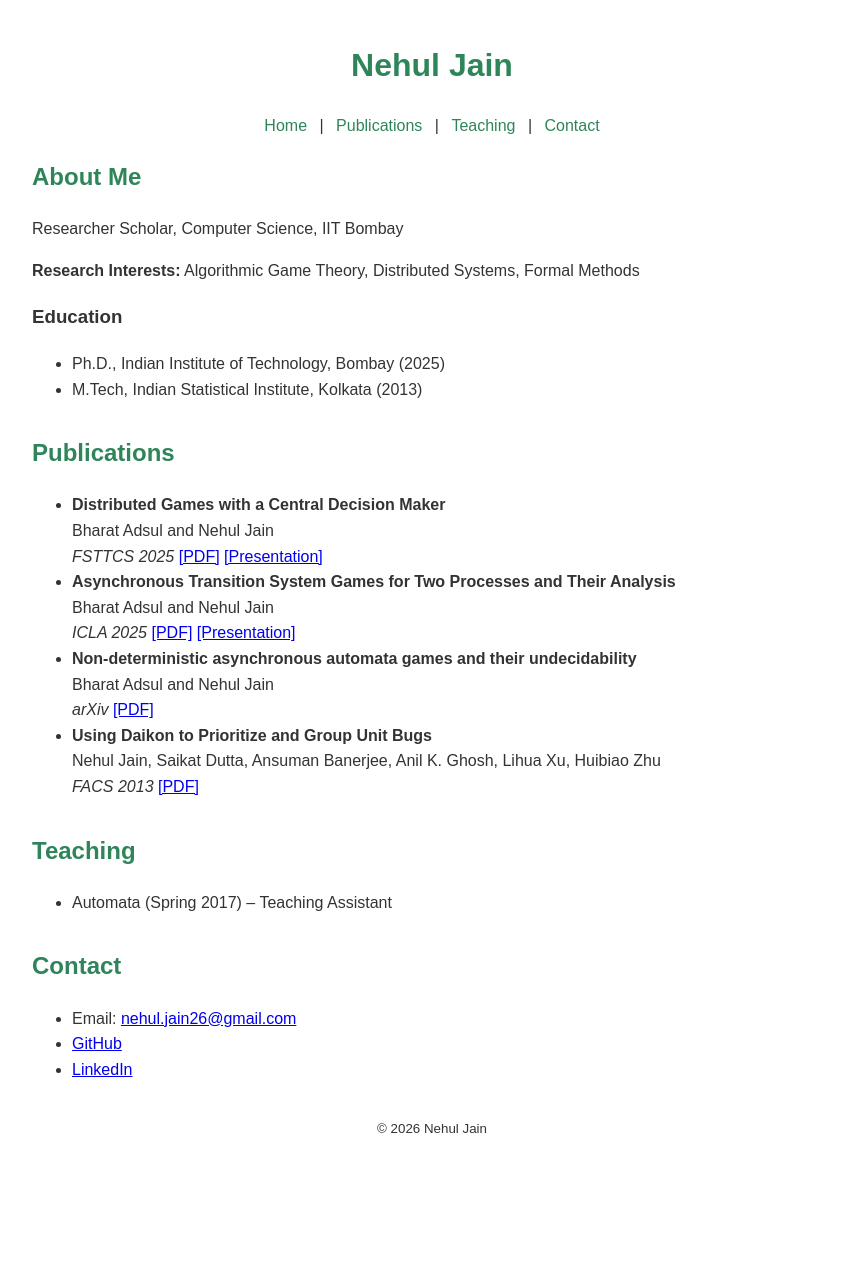
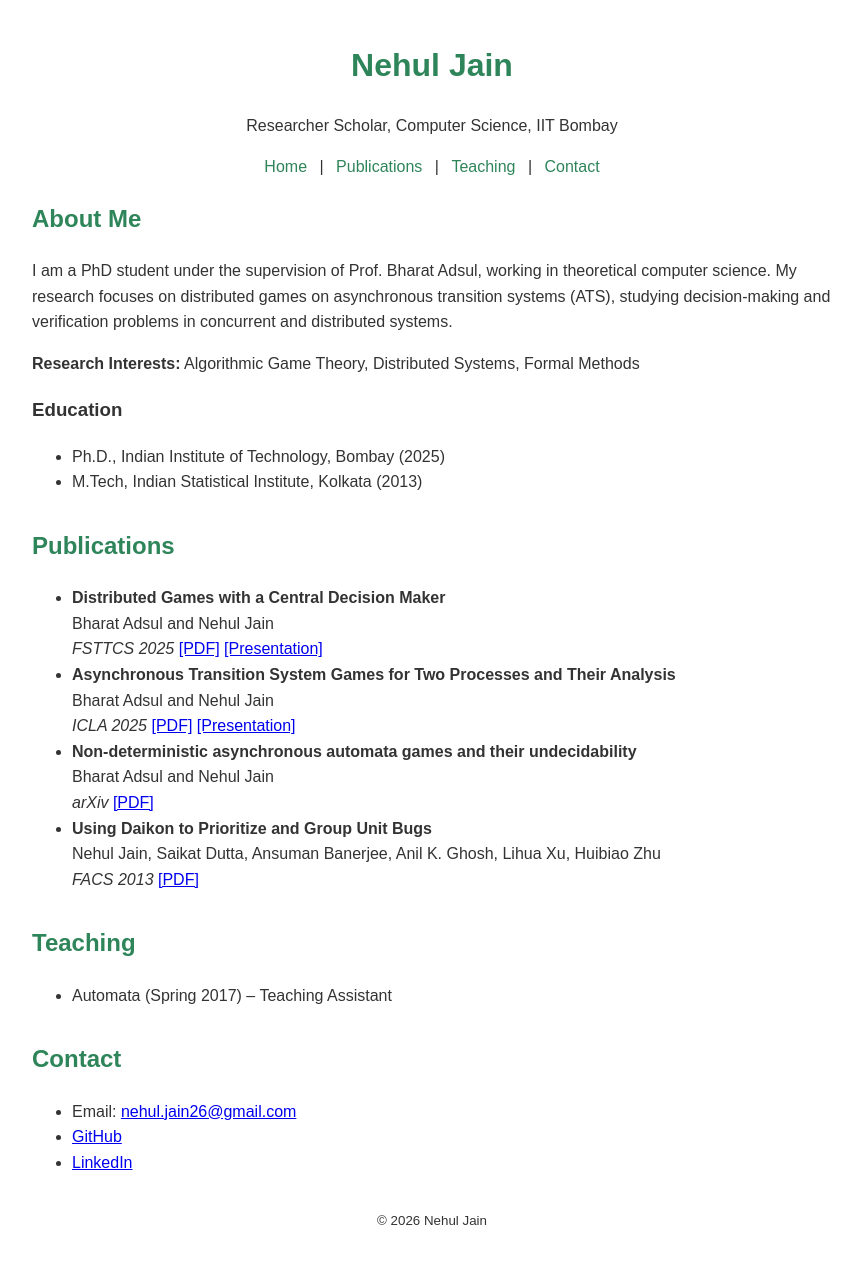
Before and after one commit to nehuljain26/nehuljain26.github.io, a Jekyll site: the page built from index.md, in a window 1280 px wide. Shown: the whole page, without its empty margins (208-1069 px from the left). Built offline with Jekyll 4.4.1, drawn with Linux system fonts in a browser that asks for light colours; before the commit the page ends 1180 px from its top, so only the background shows below that.

Commit message:
added long description

```diff
--- a/_data/bio.yml
+++ b/_data/bio.yml
@@ -1,6 +1,7 @@
 name: "Nehul Jain"
 position: "Researcher Scholar, Computer Science"
 institution: "IIT Bombay"
+description: "I am a PhD student under the supervision of Prof. Bharat Adsul, working in theoretical computer science. My research focuses on distributed games on asynchronous transition systems (ATS), studying decision-making and verification problems in concurrent and distributed systems."
 interests:
   - Algorithmic Game Theory
   - Distributed Systems
--- a/_includes/bio.html
+++ b/_includes/bio.html
@@ -1,6 +1,6 @@
 <section id="bio">
   <h2>About Me</h2>
-  <p>{{ site.data.bio.position }}, {{ site.data.bio.institution }}</p>
+  <p>{{ site.data.bio.description }}</p>
   <p><strong>Research Interests:</strong> {{ site.data.bio.interests | join: ", " }}</p>
   <h3>Education</h3>
   <ul>
--- a/_layouts/default.html
+++ b/_layouts/default.html
@@ -8,6 +8,7 @@
 <body>
   <header>
     <h1>{{ site.title }}</h1>
+    <p>{{ site.data.bio.position }}, {{ site.data.bio.institution }}</p>
     <nav>
       <a href="/">Home</a> |
       <a href="#publications">Publications</a> |
```
